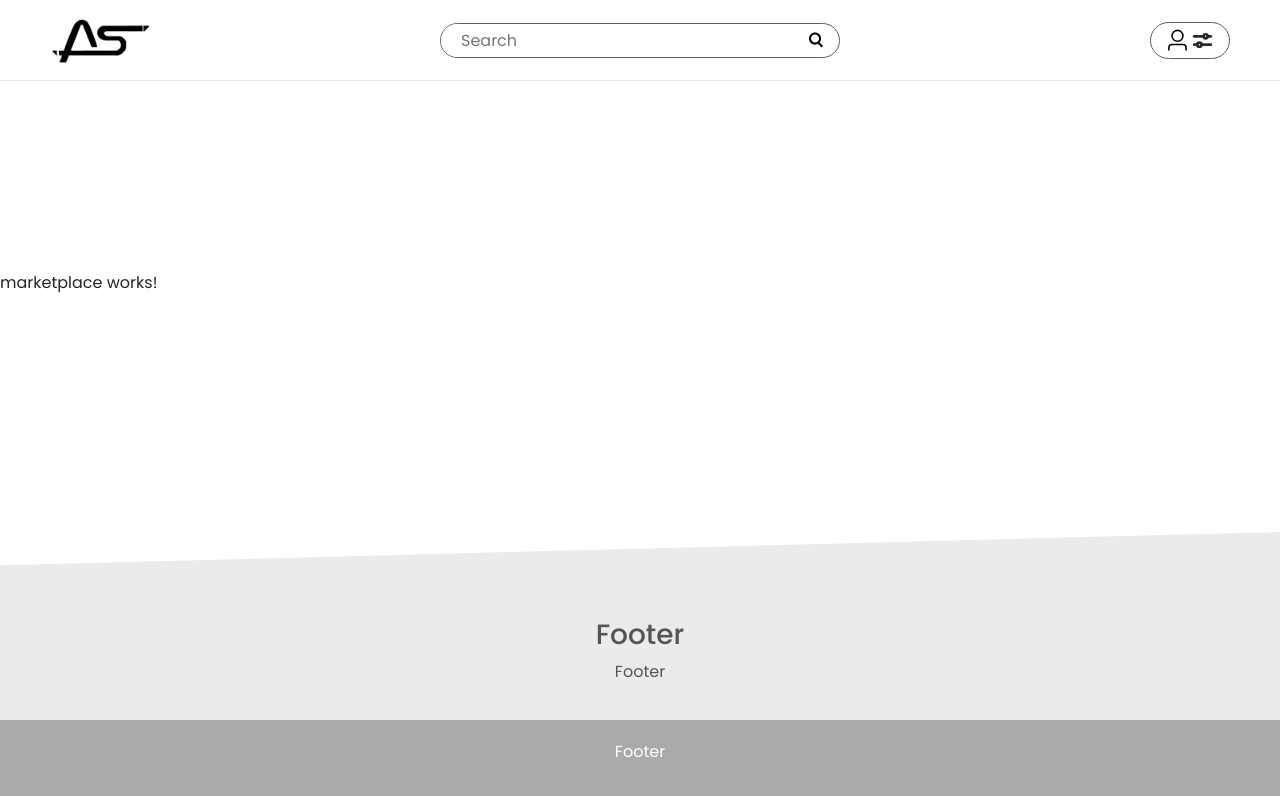
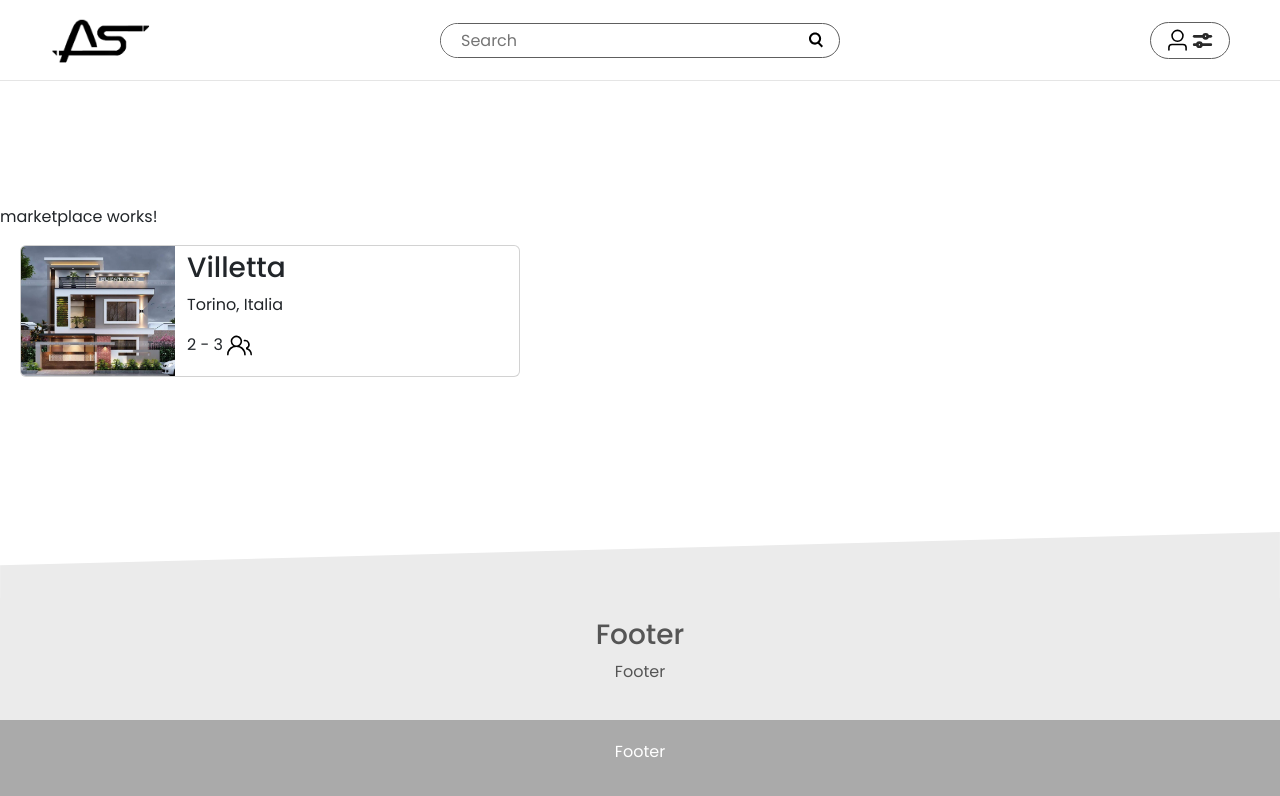
Before and after one commit to PaschettaDaniele/ProgettoEsame, an Angular app in the folder client/: page /marketplace in a window 1280 px wide. Shown: the top 796 px of the page. Built offline with nearby package versions, Linux system fonts and the light colour scheme; no server answers; a web font is replaced by a local one.

Commit message:
create component card marketplace, begin graphic

```diff
--- a/client/src/app/app.module.ts
+++ b/client/src/app/app.module.ts
@@ -12,6 +12,7 @@ import { LoadingComponent } from './globalComponents/loading/loading.component';
 import { MarketplaceComponent } from './pages/marketplace/marketplace.component';
 import { ProfileComponent } from './pages/profile/profile.component';
 import { FooterComponent } from './globalComponents/footer/footer.component';
+import { MarketplaceCardComponent } from './pages/marketplace/marketplace-card/marketplace-card.component';
 
 @NgModule({
   declarations: [
@@ -23,6 +24,7 @@ import { FooterComponent } from './globalComponents/footer/footer.component';
     MarketplaceComponent,
     ProfileComponent,
     FooterComponent,
+    MarketplaceCardComponent,
   ],
   imports: [
     BrowserModule,
--- /dev/null
+++ b/client/src/app/pages/marketplace/marketplace-card/marketplace-card.component.css
@@ -0,0 +1,24 @@
+.marketCard {
+  max-width: 500px;
+  flex-direction: row;
+  margin-left: 20px;
+  overflow-x: hidden;
+}
+
+.imgCard {
+  width: 100%;
+  height: 100%;
+  aspect-ratio: 1;
+  object-fit: cover;
+}
+
+.imgDiv {
+  height: 130px;
+  padding-left: 0;
+  overflow: hidden;
+}
+
+.infoDiv {
+  padding-top: 5px;
+  padding-left: 0;
+}
--- /dev/null
+++ b/client/src/app/pages/marketplace/marketplace-card/marketplace-card.component.html
@@ -0,0 +1,12 @@
+<div class="row marketCard card">
+  <div class="col-md-4 imgDiv">
+    <img class="float-start imgCard" src="../../../../assets/img/banner_background.jpg">
+  </div>
+  <div class="col-md-8 infoDiv">
+    <h3>Villetta</h3>
+    <div class="row">
+      <p>Torino, Italia</p>
+      <p>2 - 3 <svg fill="#000000" width="25px" height="25px" viewBox="0 0 24 24" xmlns="http://www.w3.org/2000/svg"><path fill-rule="evenodd" d="M3.5 8a5.5 5.5 0 118.596 4.547 9.005 9.005 0 015.9 8.18.75.75 0 01-1.5.045 7.5 7.5 0 00-14.993 0 .75.75 0 01-1.499-.044 9.005 9.005 0 015.9-8.181A5.494 5.494 0 013.5 8zM9 4a4 4 0 100 8 4 4 0 000-8z"/><path d="M17.29 8c-.148 0-.292.01-.434.03a.75.75 0 11-.212-1.484 4.53 4.53 0 013.38 8.097 6.69 6.69 0 013.956 6.107.75.75 0 01-1.5 0 5.193 5.193 0 00-3.696-4.972l-.534-.16v-1.676l.41-.209A3.03 3.03 0 0017.29 8z"/></svg></p>
+    </div>
+  </div>
+</div>
--- /dev/null
+++ b/client/src/app/pages/marketplace/marketplace-card/marketplace-card.component.ts
@@ -0,0 +1,23 @@
+import { Component, Input } from '@angular/core';
+
+@Component({
+  selector: 'app-marketplace-card',
+  templateUrl: './marketplace-card.component.html',
+  styleUrls: ['./marketplace-card.component.css']
+})
+export class MarketplaceCardComponent {
+  @Input() card!: {
+    apartmentType: string,
+    owner: string,
+    price: {
+      value: number,
+      currency: string
+    },
+    location: {
+      city: string,
+      country: string
+    },
+    image: string,
+    persons: number,
+  };
+}
--- a/client/src/app/pages/marketplace/marketplace.component.html
+++ b/client/src/app/pages/marketplace/marketplace.component.html
@@ -1 +1,2 @@
 <p>marketplace works!</p>
+<app-marketplace-card></app-marketplace-card>
```
